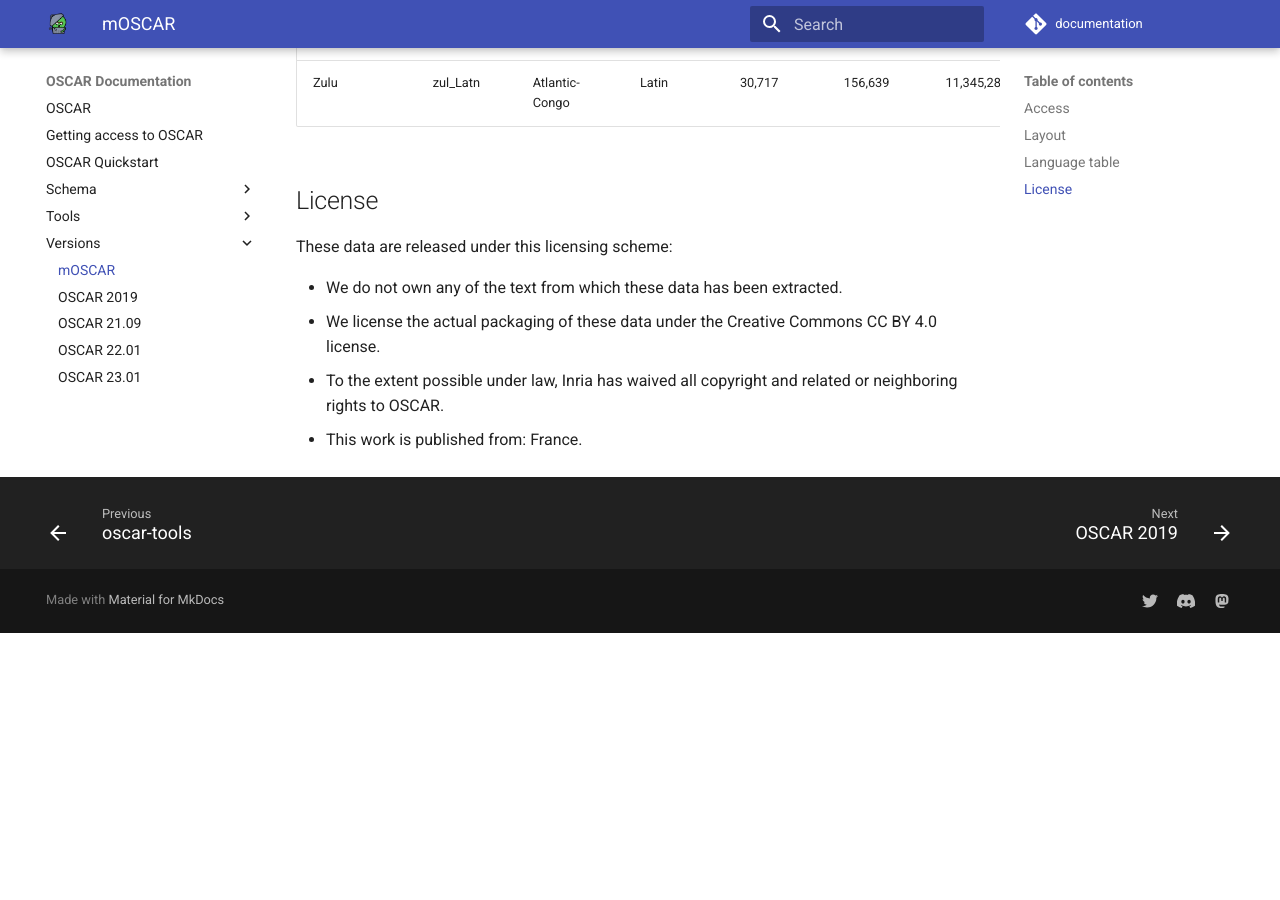
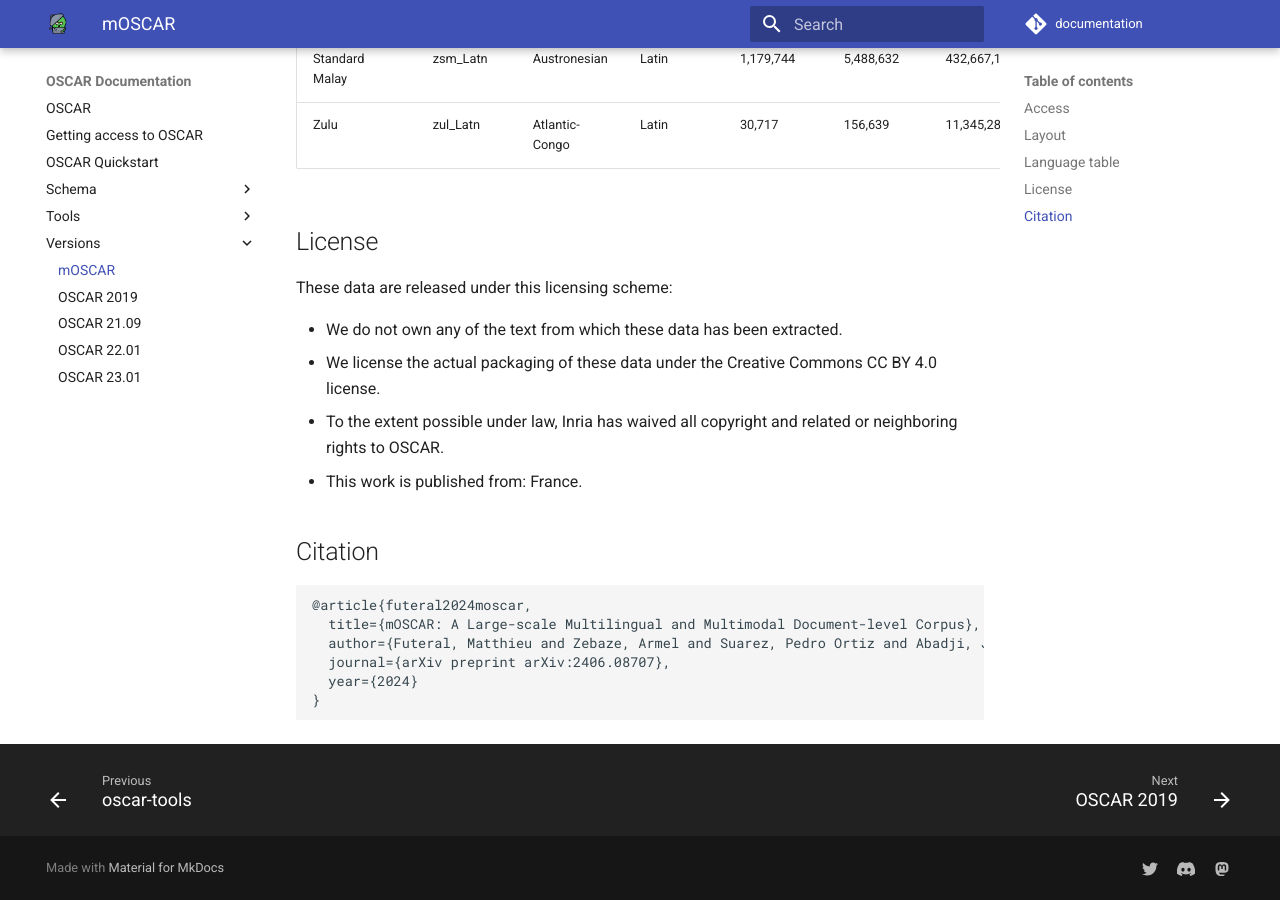
Before and after one commit to oscar-project/documentation, an MkDocs documentation site: the page built from docs/versions/mOSCAR.md, in a window 1280 px wide and 900 px high, scrolled down 10416 px. Built offline with MkDocs 1.6.1 and Material for MkDocs 9.7.7, drawn with Linux system fonts in a browser that asks for light colours; comment, search, counter and statistics services are not loaded; before the commit the page ends 11049 px from its top, so only the background shows below that; some of the changed text lies outside the part shown.

Commit message:
Update mOSCAR.md

````diff
--- a/docs/versions/mOSCAR.md
+++ b/docs/versions/mOSCAR.md
@@ -199,3 +201,13 @@
 - We license the actual packaging of these data under the Creative Commons CC BY 4.0 license.
 - To the extent possible under law, Inria has waived all copyright and related or neighboring rights to OSCAR.
 - This work is published from: France.
+
+## Citation
+```
+@article{futeral2024moscar,
+  title={mOSCAR: A Large-scale Multilingual and Multimodal Document-level Corpus},
+  author={Futeral, Matthieu and Zebaze, Armel and Suarez, Pedro Ortiz and Abadji, Julien and Lacroix, R{\'e}mi and Schmid, Cordelia and Bawden, Rachel and Sagot, Beno{\^\i}t},
+  journal={arXiv preprint arXiv:2406.08707},
+  year={2024}
+}
+```
````
Also changed, not shown: other parts of docs/versions/mOSCAR.md (+3 -1 lines).
